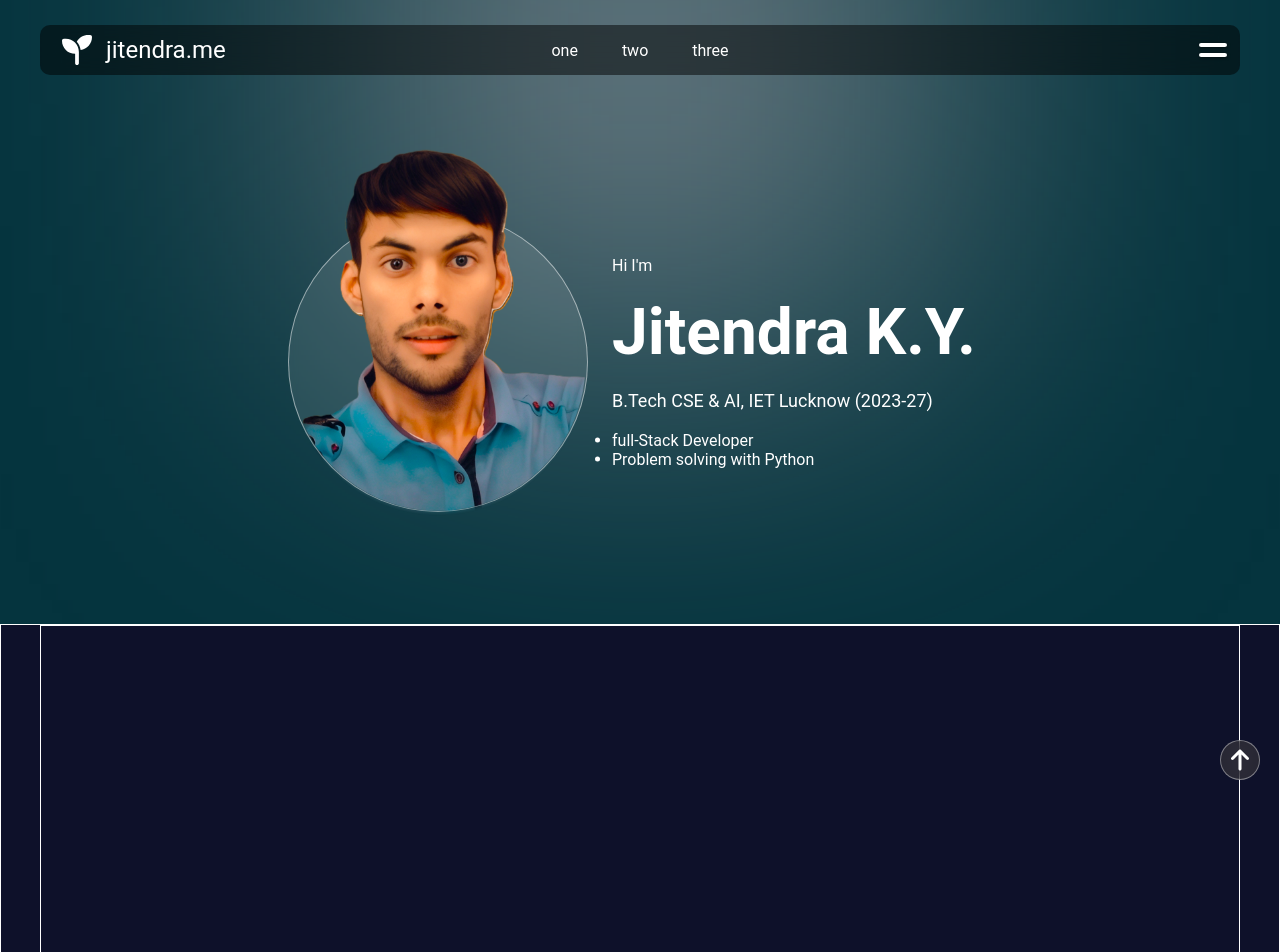
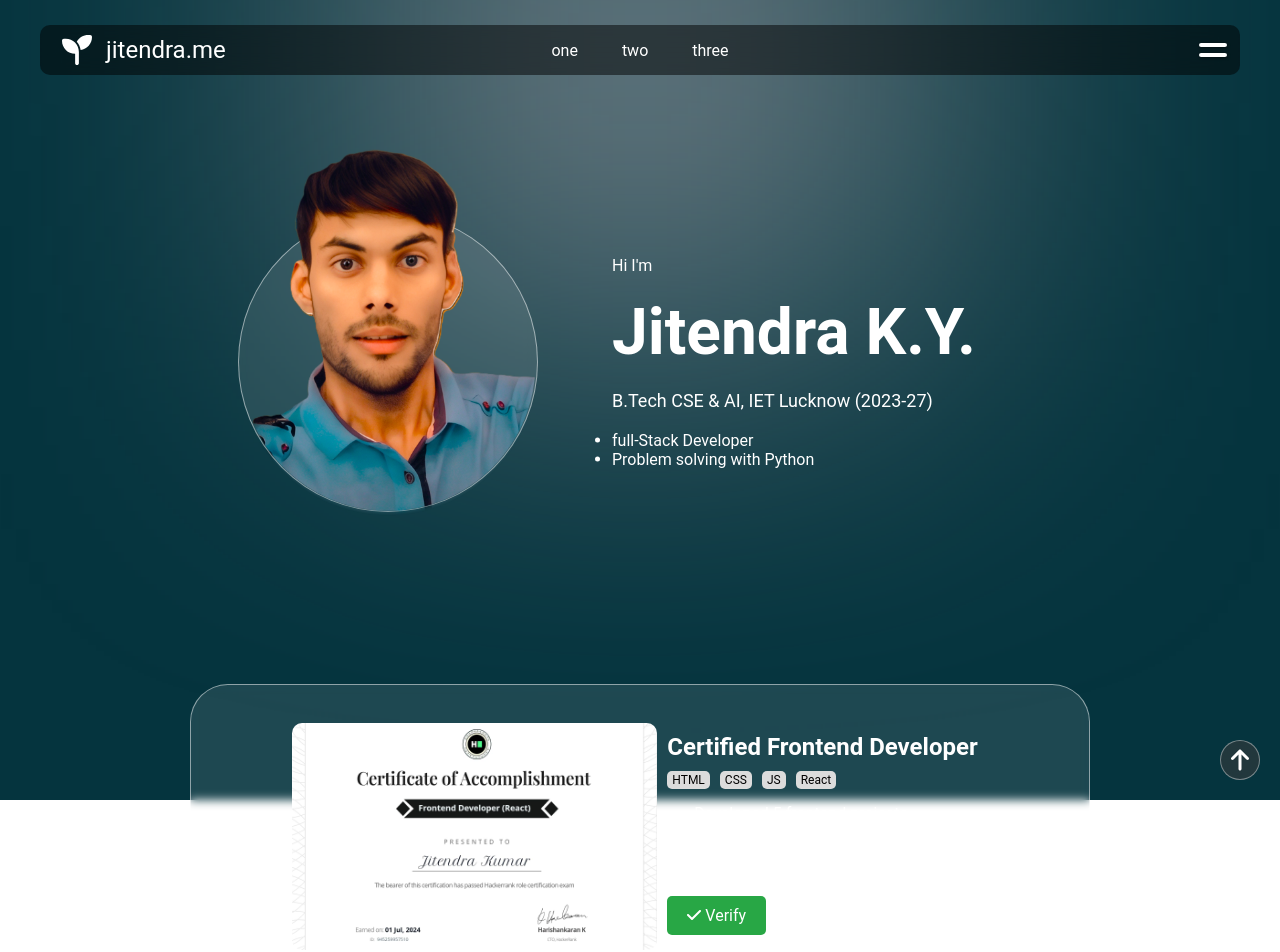
Before and after one commit to jitendra-ky/facetick, a React (Create React App) app: page / in a window 1280 px wide. Shown: the top 952 px of the page. Built offline with nearby package versions, Linux system fonts and the light colour scheme.

Commit message:
featured section added

```diff
--- a/src/App.css
+++ b/src/App.css
@@ -48,3 +48,27 @@ section>.container {
   cursor: pointer;
   transition: background-color 0.3s;
 }
+
+.btn {
+  padding: 10px 20px;
+  border: none;
+  border-radius: 5px;
+  background-color: #28a745;
+  color: white;
+  font-size: 16px;
+  cursor: pointer;
+  transition: background-color 0.3s;
+}
+.btn:hover{
+  background-color: #1c7631;
+}
+
+.tag {
+  background-color: #dcdcdc;
+  color: rgb(0, 0, 0);
+  padding: 2px 5px;
+  border-radius: 5px;
+  margin: 5px;
+  font-size: 12px;
+  margin: 5px;
+}
--- a/src/App.js
+++ b/src/App.js
@@ -4,6 +4,7 @@ import Banner from './components/Banner';
 import Background from './components/Background';
 import Header from './components/Header';
 import Footer from './components/Footer';
+import Featured from './components/Featured';
 
 import { FontAwesomeIcon } from '@fortawesome/react-fontawesome';
 import { faArrowUp } from '@fortawesome/free-solid-svg-icons';
@@ -26,6 +27,7 @@ function App() {
       </header>
       <main>
         <section><Banner /></section>
+        <section><Featured /></section>
       </main>
       <footer id='sample'>
         <Footer />
--- a/src/components/Banner.css
+++ b/src/components/Banner.css
@@ -45,8 +45,8 @@
     height: 300px;
     width: 300px;
     border-radius: 50%;
-    position: absolute;
-    right: 0px
+    /* position: absolute;
+    right: 0px */
 }
 
 .banner .holder .image {
--- /dev/null
+++ b/src/components/Featured.css
@@ -0,0 +1,65 @@
+.featured, .featured * {
+    /* border: thin solid black; */
+}
+
+
+.featured .frontend {
+    max-width: 900px;
+    border-radius: 1cm;
+    margin: auto;
+    display: flex;
+    justify-content: center;
+    align-items: center;
+    padding: 1cm;
+
+}
+
+.featured .img-area{
+    height: 6cm;
+    width: 9.66cm;
+    border-radius: 10px;
+    display: flex;
+    justify-content: center;
+    align-items: center;
+    overflow: hidden;
+    /* transform: scale(1.5); */
+}
+.frontend img{
+    width: 100%;
+}
+
+.featured .tag-area {
+    display: flex;
+}
+
+.featured .txt-area{
+    height: 6cm;
+    /* width: 11.375cm; */
+    border-radius: 10px;
+    padding: 5px;
+}
+.featured h1, .featured h4 {
+    padding: 5px;
+}
+
+.featured ul {
+    list-style-position: inside;
+    padding: 5px;
+}
+
+.featured li {
+    padding: 5px;
+}
+
+.featured .foot {
+    display: flex;
+    justify-content: space-between;
+    padding: 5px;
+}
+
+
+@media (max-width: 800px) {
+    .featured .frontend {
+        flex-direction: column;
+    }
+}
--- /dev/null
+++ b/src/components/Featured.jsx
@@ -0,0 +1,36 @@
+import './Featured.css';
+import { FontAwesomeIcon } from '@fortawesome/react-fontawesome';
+import { faCheck } from '@fortawesome/free-solid-svg-icons';
+
+
+function Featured() {
+
+    const output = (
+        <div className="container featured">
+            <div className="frontend glass">
+                <div className="img-area"><img src="frontend.jpeg" alt="Frontend-certificate" /></div>
+                <div className="txt-area">
+                    <h1>Certified Frontend Developer</h1>
+                    <div className="tag-area">
+                        <div className="tag">HTML</div>
+                        <div className="tag">CSS</div>
+                        <div className="tag">JS</div>
+                        <div className="tag">React</div>
+                    </div>
+                    <ul>
+                        <li>Developed 5 frontend projects</li>
+                        <li>Completed 3 frontend courses</li>
+                        <li>Received a certificate</li>
+                    </ul>
+                    <div className="foot">
+                        <div className="btn"><FontAwesomeIcon icon={faCheck}/> Verify</div>
+                    </div>
+                </div>
+            </div>
+        </div>
+    )
+
+    return output;
+}
+
+export default Featured;
```
Also changed, not shown: public/frontend.jpeg (added).
